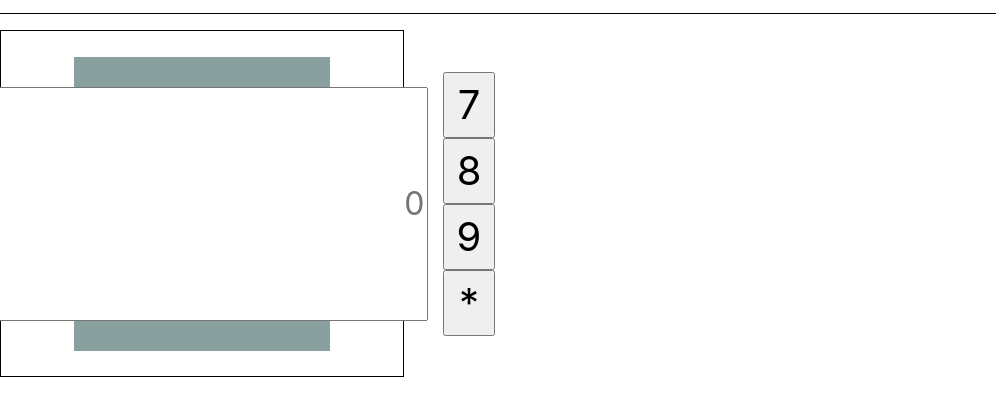
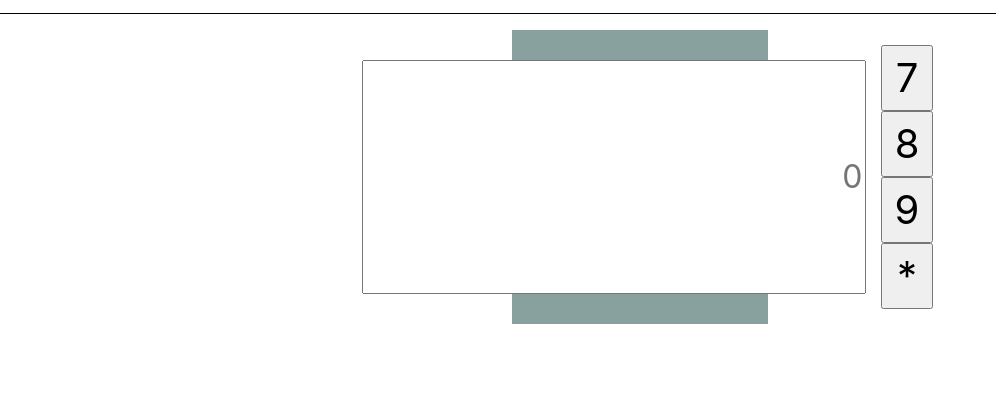
Before and after one commit to Mlpichardo1/FCCAdvancedJavascriptCalculator, a plain HTML site: page index.html in a window 1280 px wide. Shown: the part 51-466 px from the top of the page, without its empty margins (0-996 px from the left). Drawn offline with nearby package versions, Linux system fonts and the light colour scheme.

Commit message:
messing with CSS

```diff
--- a/style.css
+++ b/style.css
@@ -15,15 +15,7 @@ h1 {
     margin: 15px;
 
 }
-body > div {
-    width:auto;
-    max-width: 404px;
-    height:auto;
-    border: 1px solid black;
-    padding: 2%;
-    box-sizing:border-box;
-    display:block
-}
+
 .container {
   display: flex;
   text-align: center;
```
Also changed, not shown: index.html (+1 -0 lines).
